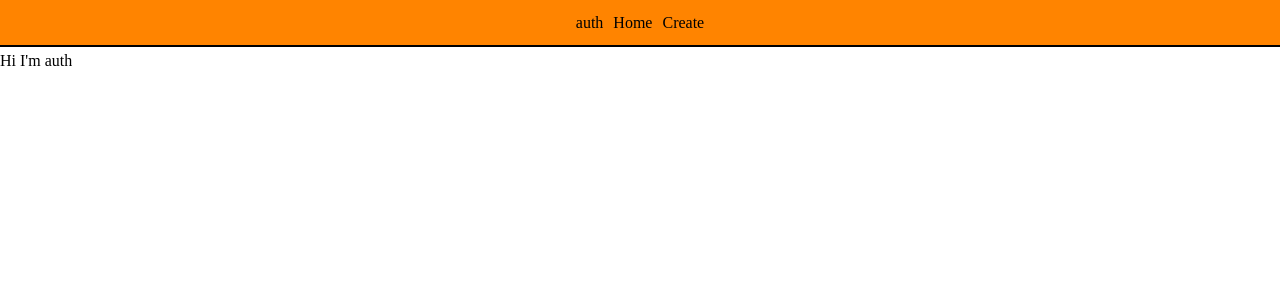
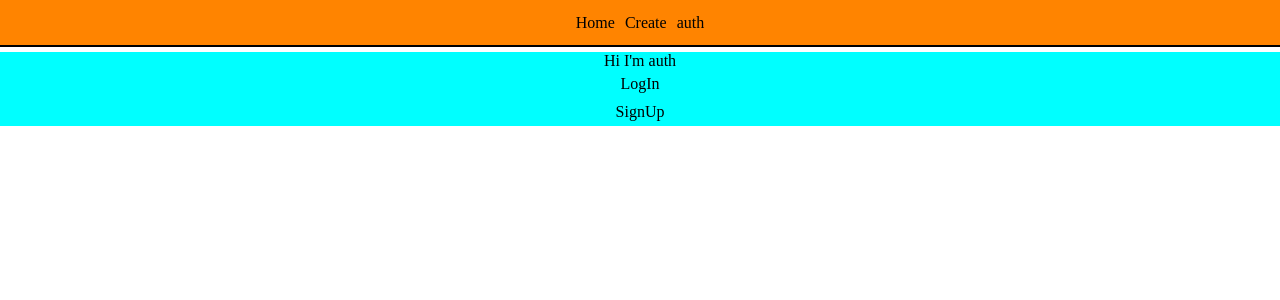
Before and after one commit to Talal146/Food-Crafter--Front-end, a React (Vite) app: page /auth in a window 1280 px wide. Shown: the top 300 px of the page. Built offline with nearby package versions, Linux system fonts and the light colour scheme.

Commit message:
I prepared logIn and sign up pages and i create their routs & i add some style

```diff
--- a/src/App.css
+++ b/src/App.css
@@ -80,3 +80,12 @@ main{
   border: 2px solid black;
   border-radius: 5px;
 }
+
+
+/*=======Auth=======*/
+.auth{
+  background-color: aqua;
+  display: flex;
+  flex-direction: column;
+  align-items: center;
+}
--- a/src/App.jsx
+++ b/src/App.jsx
@@ -1,11 +1,12 @@
 import './App.css'
 import { Route, Routes } from 'react-router-dom'
 import Nav from '../src/components/Nav'
-import Auth from './pages/Auth'
 import Home from './pages/Home'
 import Create from './pages/Create'
 import RecipesList from './pages/RecipesList'
-
+import Auth from './pages/Auth'
+import LogIn from './components/LogIn'
+import SignUp from './components/SignUp'
 
 const App = () => {
 
@@ -21,9 +22,11 @@ const App = () => {
       <main>
         <Routes>
           <Route path="/" element={<Home />} />
-          <Route path="/auth" element={<Auth />} />
           <Route path="/create" element={<Create />} />
           <Route path="/recipesList" element={<RecipesList />} />
+          <Route path="/auth" element={<Auth />} />
+          <Route path="/auth/logIn" element={<LogIn />} />
+          <Route path="/auth/signUp" element={<SignUp />} />
         </Routes>
       </main>
     </div>
--- /dev/null
+++ b/src/components/LogIn.jsx
@@ -0,0 +1,13 @@
+import '../App.css'
+
+const LogIn = () => {
+
+
+  return (
+    <div className="log-in">
+      Login page
+    </div>
+  )
+}
+
+export default LogIn
--- a/src/components/Nav.jsx
+++ b/src/components/Nav.jsx
@@ -6,9 +6,9 @@ const Nav = () => {
 
   return (
     <div className="nav">
-      <Link to="/auth">auth</Link>
       <Link to="/">Home</Link>
       <Link to="/create">Create</Link>
+      <Link to="/auth">auth</Link>
     </div>
   )
 }
--- /dev/null
+++ b/src/components/SignUp.jsx
@@ -0,0 +1,13 @@
+import '../App.css'
+
+const SignUp = () => {
+
+
+  return (
+    <div className="sig-up">
+      signup page
+    </div>
+  )
+}
+
+export default SignUp
--- a/src/pages/Auth.jsx
+++ b/src/pages/Auth.jsx
@@ -1,4 +1,5 @@
 import '../App.css'
+import { Link } from "react-router-dom"
 
 
 const Auth = () => {
@@ -7,6 +8,8 @@ const Auth = () => {
   return (
     <div className="auth">
       Hi I'm auth
+      <Link to="/auth/logIn">LogIn</Link>
+      <Link to="/auth/signUp">SignUp</Link>
     </div>
   )
 }
```
